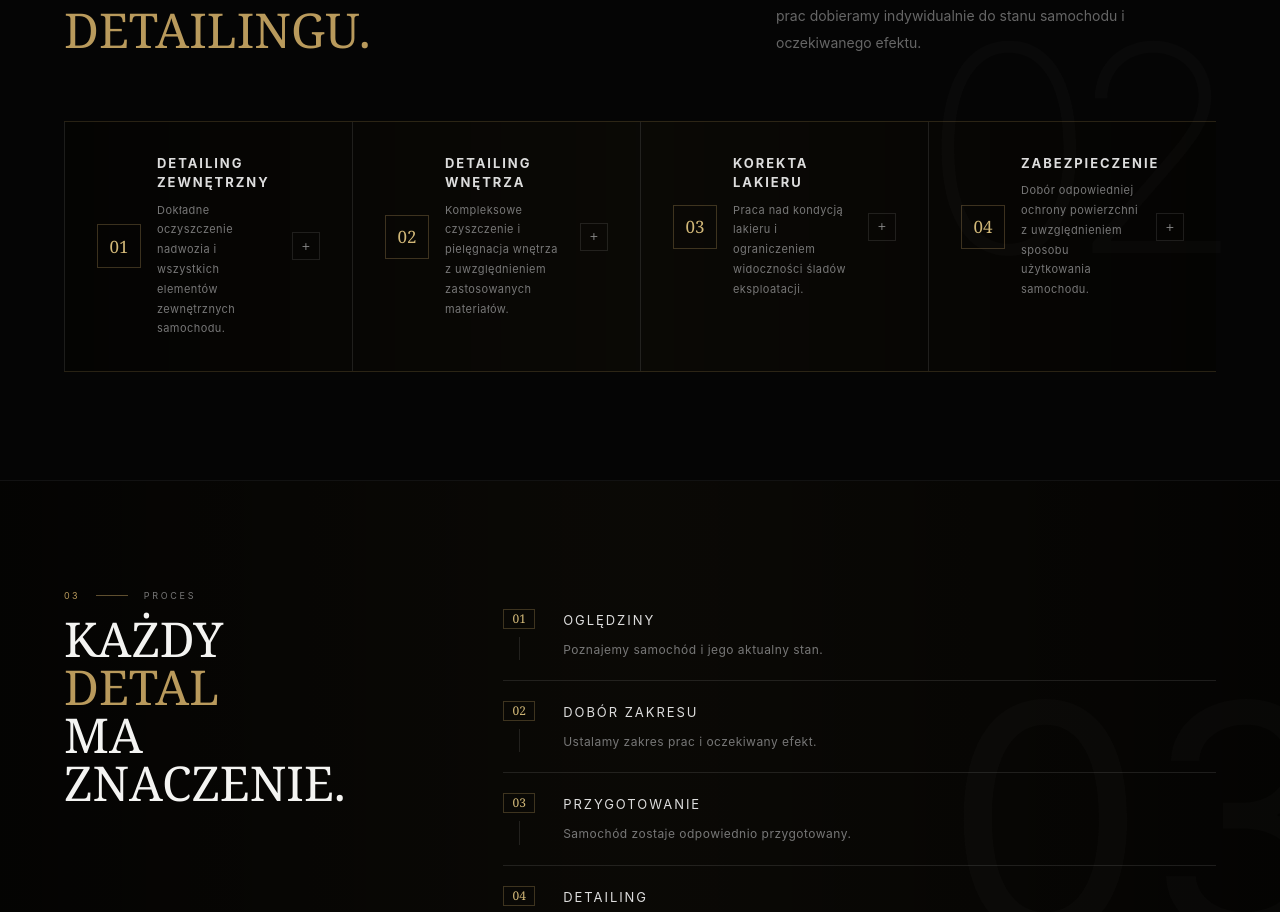
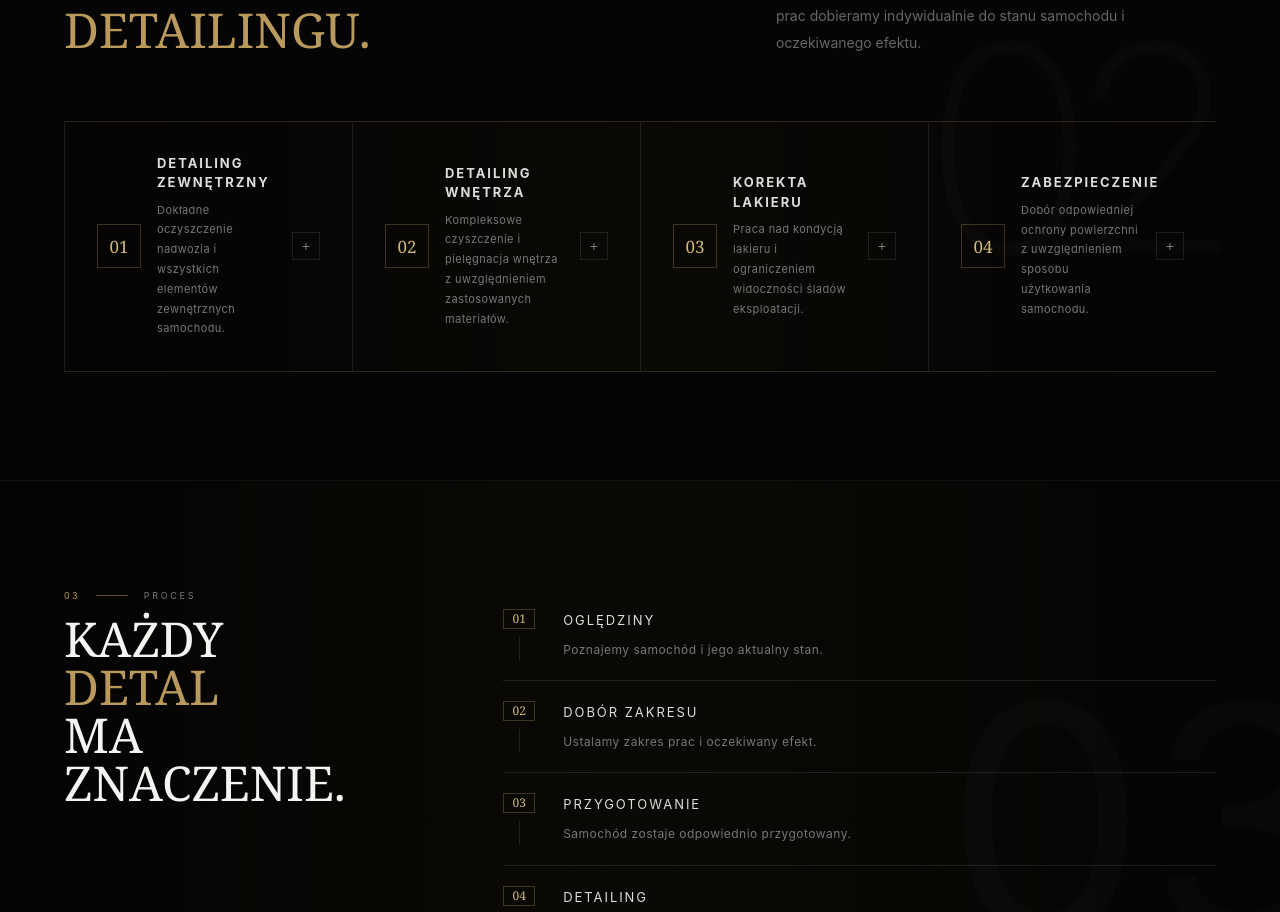
Before and after one commit to mati-1/grand-motors-select, a React (Vite) app: page /detailing in a window 1280 px wide. Shown: the part 1466-2378 px from the top of the page. Built offline with nearby package versions, Linux system fonts and the light colour scheme.

Commit message:
fixed detailing card

```diff
--- a/src/components/clickableCard.tsx
+++ b/src/components/clickableCard.tsx
@@ -39,6 +39,7 @@ export const ClickableCard = (props: ClickableCardProps) => {
           flex w-full
           cursor-pointer
           items-center
+          min-h-full
           gap-4
           text-left
           transition-all duration-300
```
